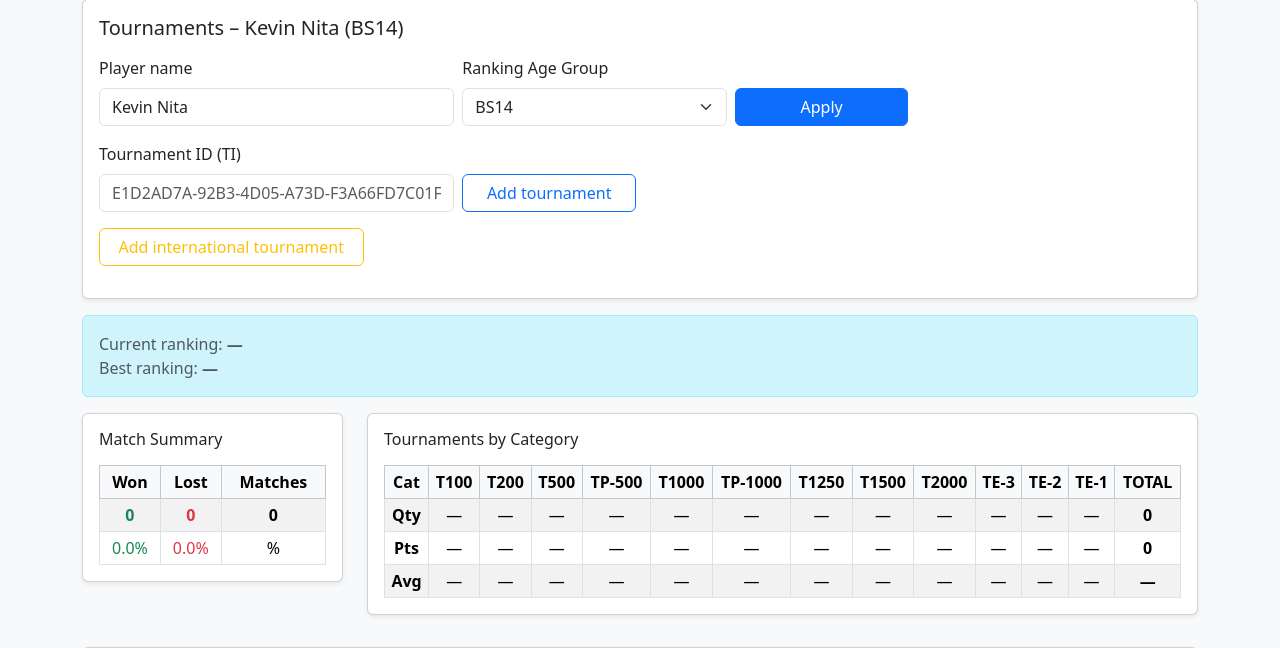
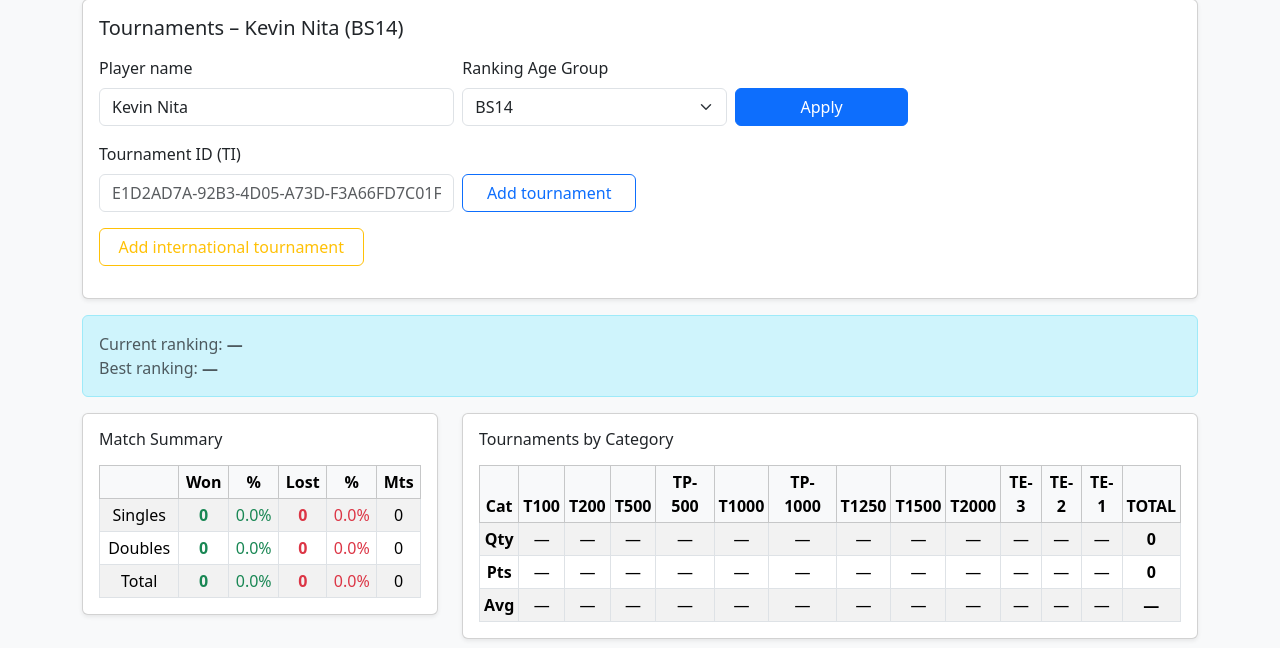
Before and after one commit to JohnNita83/tennis_ranking_app, a Flask app: page /tournaments in a window 1280 px wide. Shown: the part 73-721 px from the top of the page. Run offline with Flask 3, Linux system fonts and the light colour scheme; a user stored in the database is signed in; data comes from the database, SQL or seed files in the repository; data that the repository does not hold is empty; some libraries are stand-ins or nearby versions.

Commit message:
auto singles and doubles match summery table in tournament page

```diff
--- a/app.py
+++ b/app.py
@@ -431,6 +431,49 @@ def build_tournament_view(player_name: str, age_group: str) -> dict:
     db_rows = cur.fetchall()
     conn.close()
 
+    def fetch_event_wl_stats(tournament_id: str, player_id: str):
+        import requests
+        from bs4 import BeautifulSoup
+
+        url = f"https://ti.tournamentsoftware.com/tournament/{tournament_id}/player/{player_id}"
+        headers = {"User-Agent": "Mozilla/5.0", "Cookie": load_cookie()}
+        resp = requests.get(url, headers=headers)
+        resp.raise_for_status()
+
+        soup = BeautifulSoup(resp.text, "html.parser")
+        stats_table = soup.select_one(".module.module--card .table--new")
+        result = {"singles": (0, 0), "doubles": (0, 0)}
+
+        if not stats_table:
+            print(f"[DEBUG] No stats table found for {tournament_id}/{player_id}")
+            return result
+
+        def parse_wl(text: str):
+            try:
+                wl_part = text.split()[0]
+                if "-" in wl_part:
+                    w, l = wl_part.split("-")
+                    return int(w), int(l)
+            except Exception as e:
+                print(f"[DEBUG] parse_wl error: {e} on text={text}")
+            return 0, 0
+
+        for row in stats_table.select("tbody tr"):
+            tds = [td.get_text(strip=True) for td in row.select("td")]
+            print(f"[DEBUG] Row cells: {tds}")  # <-- see what’s being parsed
+            if not tds or len(tds) < 3:
+                continue
+            label = tds[0].lower()
+            wl_text = tds[2]
+            if label == "singles":
+                result["singles"] = parse_wl(wl_text)
+            elif label == "doubles":
+                result["doubles"] = parse_wl(wl_text)
+
+        print(f"[DEBUG] Parsed stats for {tournament_id}/{player_id}: {result}")
+        return result
+
+
 
     def parse_date_safe(s):
         try:
@@ -462,14 +505,28 @@ def build_tournament_view(player_name: str, age_group: str) -> dict:
         won = r["won"] if r["won"] is not None else 0
         lost = r["lost"] if r["lost"] is not None else 0
 
-        # ✅ If domestic tournament (has tournament_id) and player_id, fetch Singles stats
+        singles_won = singles_lost = doubles_won = doubles_lost = 0
+
         if r["tournament_id"] and not r["is_international"] and r["player_id"]:
-            singles_won, singles_lost = fetch_singles_stats(r["tournament_id"], r["player_id"])
-            if singles_won is not None and singles_lost is not None:
-                won, lost = singles_won, singles_lost
-
+            # Domestic: scrape stats
+            wl_stats = fetch_event_wl_stats(r["tournament_id"], r["player_id"])
+            singles_won, singles_lost = wl_stats.get("singles", (0, 0))
+            doubles_won, doubles_lost = wl_stats.get("doubles", (0, 0))
+            won, lost = singles_won, singles_lost
+        else:
+            # International: fall back to manually entered DB values
+            singles_won = r["won"] if r["won"] is not None else 0
+            singles_lost = r["lost"] if r["lost"] is not None else 0
+            won, lost = singles_won, singles_lost
+
+
+        # Totals: decide if you want singles only or both
         total_won += won
         total_lost += lost
+
+        # Debug prints
+        print(f"[DEBUG] Tournament {r['tournament_name']} -> Singles {singles_won}-{singles_lost}, Doubles {doubles_won}-{doubles_lost}")
+
 
         if cat_code in cat_counts:
             cat_counts[cat_code] += 1
@@ -525,9 +582,15 @@ def build_tournament_view(player_name: str, age_group: str) -> dict:
             "rank": rank_value,
             "diff": diff,
             "arrow": arrow,
-            "won": won,
-            "lost": lost,
-            "matches": matches,
+            "won": won,   # singles only
+            "lost": lost, # singles only
+            "matches": won + lost,
+            "singles_won": singles_won,
+            "singles_lost": singles_lost,
+            "singles_total": singles_won + singles_lost,
+            "doubles_won": doubles_won,
+            "doubles_lost": doubles_lost,
+            "doubles_total": doubles_won + doubles_lost,
             "tournament_id": r["tournament_id"],
             "is_international": r["is_international"],
             "event_id": r["event_id"],
@@ -660,6 +723,52 @@ def build_tournament_view(player_name: str, age_group: str) -> dict:
             if val == best_rank:
                 best_rank_week = wk
                 break
+
+    # --- Build global stat_summary across all tournaments ---
+    def pct(part, total):
+        return round(part / total * 100, 1) if total > 0 else 0.0
+
+    # For each row, prefer scraped singles_won/lost if present,
+    # otherwise fall back to manually entered won/lost.
+    singles_won_total = sum(
+        r.get("singles_won", r.get("won", 0)) for r in rows
+    )
+    singles_lost_total = sum(
+        r.get("singles_lost", r.get("lost", 0)) for r in rows
+    )
+
+    # Doubles only comes from scraping, so keep as-is
+    doubles_won_total = sum(r.get("doubles_won", 0) for r in rows)
+    doubles_lost_total = sum(r.get("doubles_lost", 0) for r in rows)
+
+    total_won_all = singles_won_total + doubles_won_total
+    total_lost_all = singles_lost_total + doubles_lost_total
+
+    stat_summary = {
+        "singles": {
+            "won": singles_won_total,
+            "lost": singles_lost_total,
+            "won_pct": pct(singles_won_total, singles_won_total + singles_lost_total),
+            "lost_pct": pct(singles_lost_total, singles_won_total + singles_lost_total),
+            "total": singles_won_total + singles_lost_total,
+        },
+        "doubles": {
+            "won": doubles_won_total,
+            "lost": doubles_lost_total,
+            "won_pct": pct(doubles_won_total, doubles_won_total + doubles_lost_total),
+            "lost_pct": pct(doubles_lost_total, doubles_won_total + doubles_lost_total),
+            "total": doubles_won_total + doubles_lost_total,
+        },
+        "total": {
+            "won": total_won_all,
+            "lost": total_lost_all,
+            "won_pct": pct(total_won_all, total_won_all + total_lost_all),
+            "lost_pct": pct(total_lost_all, total_won_all + total_lost_all),
+            "total": total_won_all + total_lost_all,
+        },
+    }
+
+
 
     return {
         "rows": rows,
@@ -681,6 +790,7 @@ def build_tournament_view(player_name: str, age_group: str) -> dict:
         "best_rank_week": best_rank_week,
         "category_summary": filtered_summary,
         "grand_total": grand_total,
+        "stat_summary": stat_summary,
     }
 
 
@@ -1200,6 +1310,7 @@ def tournaments():
         latest_rank=view["latest_rank"],
         best_rank=view["best_rank"],
         best_rank_week=view["best_rank_week"],
+        stat_summary=view["stat_summary"],
     )
 
 @app.route("/tournaments/delete/<int:row_id>", methods=["POST"])
@@ -1602,6 +1713,7 @@ from bs4 import BeautifulSoup
 
 @app.route("/matches/<tournament_id>/<player_id>")
 def matches(tournament_id, player_id):
+    # initialize singles stats
     singles_won, singles_lost = None, None
 
     url = f"https://ti.tournamentsoftware.com/tournament/{tournament_id}/player/{player_id}"
@@ -1682,15 +1794,69 @@ def matches(tournament_id, player_id):
     conn.close()
     tournament_name = row[0] if row else f"Tournament {tournament_id}"
 
+    # --- Build stat_summary: Singles, Doubles, Total ---
+    def extract_wl(cells):
+        try:
+            wl_text = cells[2]["text"]  # e.g. "35-28 (55.6%)"
+            wl_part = wl_text.split()[0] if wl_text else ""
+            if "-" in wl_part:
+                won, lost = map(int, wl_part.split("-"))
+                return won, lost
+        except Exception:
+            pass
+        return 0, 0
+
+    singles_won_summary, singles_lost_summary = 0, 0
+    doubles_won_summary, doubles_lost_summary = 0, 0
+
+    for row in stats:
+        label = row[0]["text"].lower()
+        if label == "singles":
+            singles_won_summary, singles_lost_summary = extract_wl(row)
+        elif label == "doubles":
+            doubles_won_summary, doubles_lost_summary = extract_wl(row)
+
+    # Compute totals
+    total_won = singles_won_summary + doubles_won_summary
+    total_lost = singles_lost_summary + doubles_lost_summary
+
+    def pct(part, total):
+        return round(part / total * 100, 1) if total > 0 else 0.0
+
+    stat_summary = {
+        "singles": {
+            "won": singles_won_summary,
+            "lost": singles_lost_summary,
+            "won_pct": pct(singles_won_summary, singles_won_summary + singles_lost_summary),
+            "lost_pct": pct(singles_lost_summary, singles_won_summary + singles_lost_summary),
+            "total": singles_won_summary + singles_lost_summary
+        },
+        "doubles": {
+            "won": doubles_won_summary,
+            "lost": doubles_lost_summary,
+            "won_pct": pct(doubles_won_summary, doubles_won_summary + doubles_lost_summary),
+            "lost_pct": pct(doubles_lost_summary, doubles_won_summary + doubles_lost_summary),
+            "total": doubles_won_summary + doubles_lost_summary
+        },
+        "total": {
+            "won": total_won,
+            "lost": total_lost,
+            "won_pct": pct(total_won, total_won + total_lost),
+            "lost_pct": pct(total_lost, total_won + total_lost),
+            "total": total_won + total_lost
+        }
+    }
+
     return render_template(
         "matches.html",
         matches=matches,
         stats=stats,
         tournament_id=tournament_id,
-        tournament_name=tournament_name,   # ✅ pass name to template
+        tournament_name=tournament_name,
         player_id=player_id,
         singles_won=singles_won,
-        singles_lost=singles_lost
+        singles_lost=singles_lost,
+        stat_summary=stat_summary
     )
 
 
--- a/templates/tournaments.html
+++ b/templates/tournaments.html
@@ -119,7 +119,7 @@
 
 <div class="row mb-3">
   <!-- Summary: Won/Lost/Matches -->
-  <div class="col-12 col-lg-3 mb-3">
+  <div class="col-12 col-lg-4 mb-3">
     <div class="card shadow-sm">
       <div class="card-body">
         <h6 class="card-title mb-3">Match Summary</h6>
@@ -127,40 +127,36 @@
           <table class="table table-sm table-bordered table-striped mb-0 text-center align-middle">
             <thead class="table-light">
               <tr>
+                <th></th>
                 <th>Won</th>
+                <th>%</th>
                 <th>Lost</th>
-                <th>Matches</th>
+                <th>%</th>
+                <th>Mts</th>
               </tr>
             </thead>
+            {% if stat_summary %}
             <tbody>
+              {% for label in ["singles", "doubles", "total"] %}
               <tr>
-                <td class="text-success fw-bold">{{ totals.total_won }}</td>
-                <td class="text-danger fw-bold">{{ totals.total_lost }}</td>
-                <td class="fw-bold">{{ totals.total_matches }}</td>
+                <td>{{ label.capitalize() }}</td>
+                <td class="fw-bold text-success">{{ stat_summary[label].won }}</td>
+                <td class="text-success">{{ stat_summary[label].won_pct }}%</td>
+                <td class="fw-bold text-danger">{{ stat_summary[label].lost }}</td>
+                <td class="text-danger">{{ stat_summary[label].lost_pct }}%</td>
+                <td>{{ stat_summary[label].total }}</td>
               </tr>
-              <tr>
-                <td class="text-success">
-                  {{ "%.1f"|format(totals.won_pct) }}%
-                </td>
-                <td class="text-danger">
-                  {{ "%.1f"|format(totals.lost_pct) }}%
-                </td>
-                <td>%</td>
-              </tr>
+              {% endfor %}
             </tbody>
+            {% endif %}
           </table>
-          {% if latest_rank %}
-            <div class="fw-bold" style="text-align: center; padding-top: 10px; color:#0d6efd">
-              Current ranking ({{ latest_week }}): {{ latest_rank }}
-            </div>
-          {% endif %}
         </div>
       </div>
     </div>
   </div>
 
   <!-- Summary: Tournament categories count -->
-<div class="col-12 col-lg-9 mb-3">
+<div class="col-12 col-lg-8 mb-3">
   <div class="card shadow-sm">
     <div class="card-body">
       <h6 class="card-title mb-3">Tournaments by Category</h6>
@@ -272,7 +268,7 @@
           <tbody>
             {% for r in rows %}
             {% set min_rank = rows | map(attribute='rank') | reject('equalto', None) | min %}
-            <tr>
+            <tr class="{% if r.is_international %}table-warning{% endif %}">
               <td>
                 <form
                   method="post"
@@ -401,8 +397,6 @@
                 {% if not r.is_international %}
                   <input type="number" name="event_{{ r.id }}" value="{{ r.event_id or '' }}"
                         style="width:auto; max-width:40px;">
-                {% else %}
-                  -
                 {% endif %}
               </td>
               <td style="font-size: 1.5rem; text-align: center;">
@@ -414,8 +408,6 @@
                 {% if not r.is_international %}
                   <input type="number" name="draw_{{ r.id }}" value="{{ r.draw_id or '' }}"
                         style="width:auto; max-width:40px;">
-                {% else %}
-
                 {% endif %}
               </td>
               <td style="font-size: 1.5rem; text-align: center;">
@@ -423,13 +415,13 @@
                 <a href="https://ti.tournamentsoftware.com/tournament/{{ r.tournament_id }}/draw/{{ r.draw_id }}" target="_blank" style="text-decoration: none; color: green;">
                   ⇲
                 </a>
-              {% else %}
-
               {% endif %}
               </td>
               <td style="font-size: .875rem;">
-                <input type="number" name="player_{{ r.id }}" value="{{ r.player_id or '' }}"
+                {% if not r.is_international %}
+                  <input type="number" name="player_{{ r.id }}" value="{{ r.player_id or '' }}"
                       style="width:auto; max-width:45px;">
+                {% endif %}
               </td>
               <td style="font-size: 1.5rem; text-align: center;">
                 {% if r.player_id %}
```
